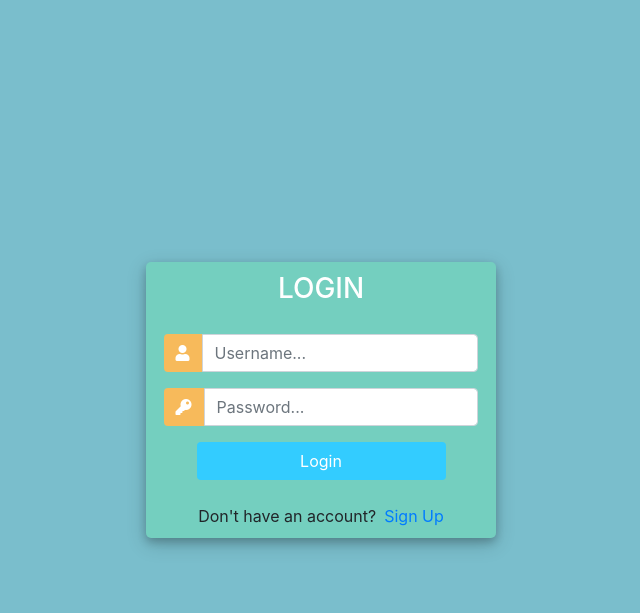
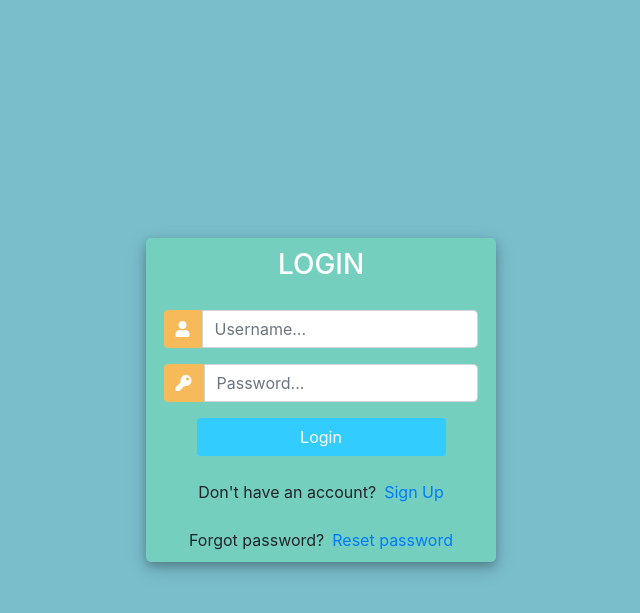
Before and after one commit to aksaule-bagytzhanova/dennis-ivy-django, a Django app: page /login/ in a window 1280 px wide. Shown: the top 613 px of the page, without its empty margins (319-959 px from the left). Run offline with Django 3.2, Linux system fonts and the light colour scheme; some libraries are stand-ins or nearby versions.

Commit message:
finish video 20

```diff
--- a/crm1/accounts/templates/accounts/login.html
+++ b/crm1/accounts/templates/accounts/login.html
@@ -119,6 +119,11 @@
                     Don't have an account? <a href="{% url 'register' %}" class="ml-2">Sign Up</a>
                 </div>
 
+            <div class="mt-4">
+                <div class="d-flex justify-content-center links">
+                    Forgot password? <a href="{% url 'reset_password' %}" class="ml-2">Reset password</a>
+                </div>
+
             </div>
         </div>
     </div>
--- /dev/null
+++ b/crm1/accounts/templates/accounts/password_reset_done.html
@@ -0,0 +1,5 @@
+<h3>Password reset complete</h3>
+
+<p>Your password has been set. You may go ahead and log in </p>
+
+<a href="/">Log in</a>
--- a/crm1/accounts/urls.py
+++ b/crm1/accounts/urls.py
@@ -18,9 +18,13 @@ urlpatterns = [
     path('update_order/<str:pk>/', views.updateOrder, name="update_order"),
     path('delete_order/<str:pk>/', views.deleteOrder, name="delete_order"),
 
-    path('reset_password/', auth_views.PasswordResetView.as_view(), name="reset_password"),
-    path('reset_password_sent/', auth_views.PasswordResetDoneView.as_view(), name="password_reset_done"),
-    path('reset/<uidb64>/<token>/', auth_views.PasswordResetConfirmView.as_view(), name="password_reset_confirm"),
-    path('reset_password_complete/', auth_views.PasswordResetCompleteView.as_view(), name="password_reset_complete"),
+    path('reset_password/',
+         auth_views.PasswordResetView.as_view(template_name="accounts/password_reset.html"),
+         name="reset_password"),
+    path('reset_password_sent/',
+         auth_views.PasswordResetDoneView.as_view(template_name="accounts/password_reset.html"),
+         name="password_reset_done"),
+    path('reset/<uidb64>/<token>/', auth_views.PasswordResetConfirmView.as_view(template_name="accounts/password_reset_form.html"), name="password_reset_confirm"),
+    path('reset_password_complete/', auth_views.PasswordResetCompleteView.as_view(template_name="accounts/password_reset_done.html"), name="password_reset_complete"),
 
 ]
```
Also changed, not shown: crm1/accounts/templates/accounts/password_reset.html (added, +13 -0 lines), crm1/accounts/templates/accounts/password_reset_form.html (added, +9 -0 lines), crm1/accounts/templates/accounts/password_reset_sent.html (added, +15 -0 lines), crm1/crm1/settings.py (+10 -0 lines), crm1/db.sqlite3.
